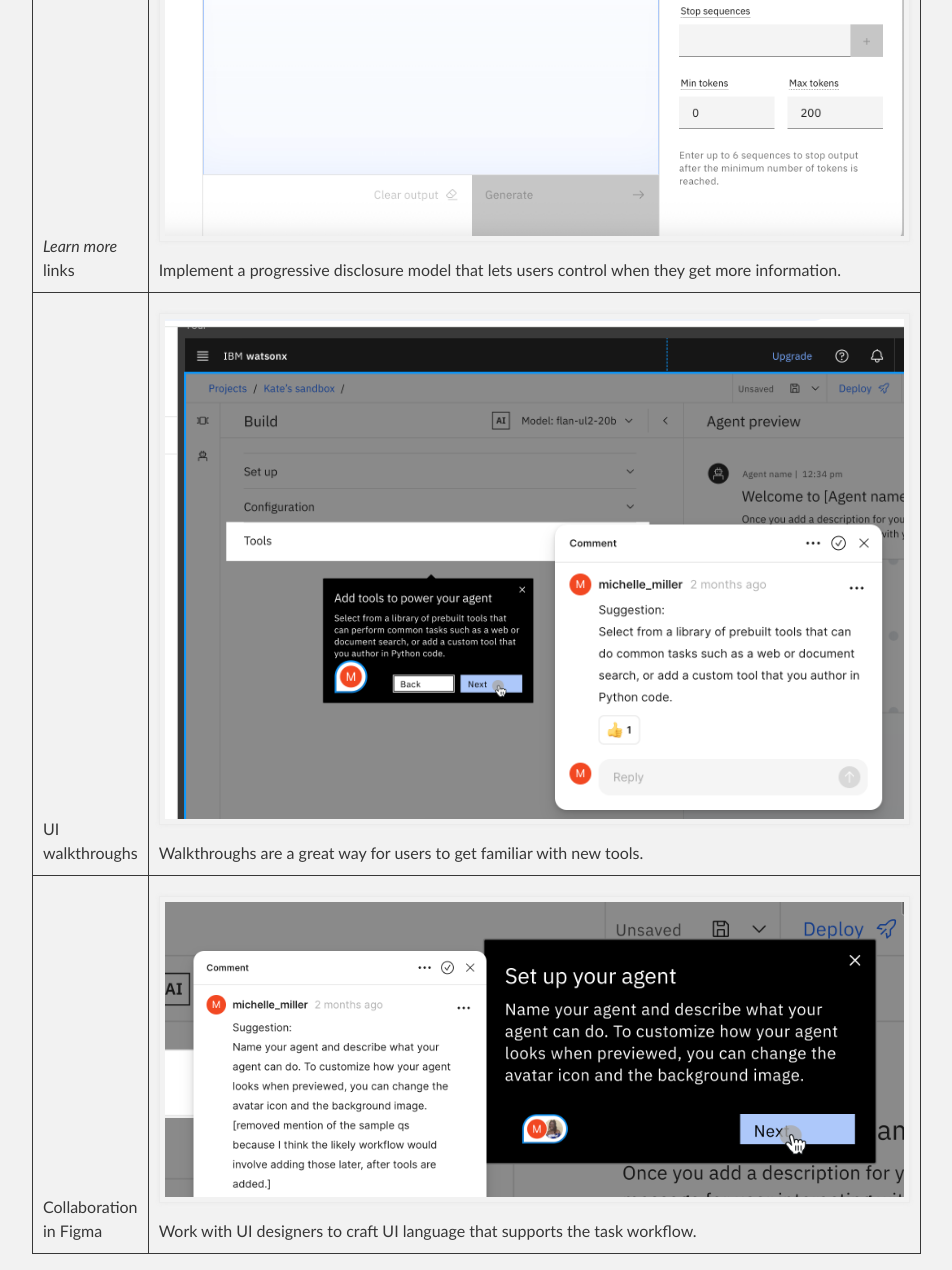
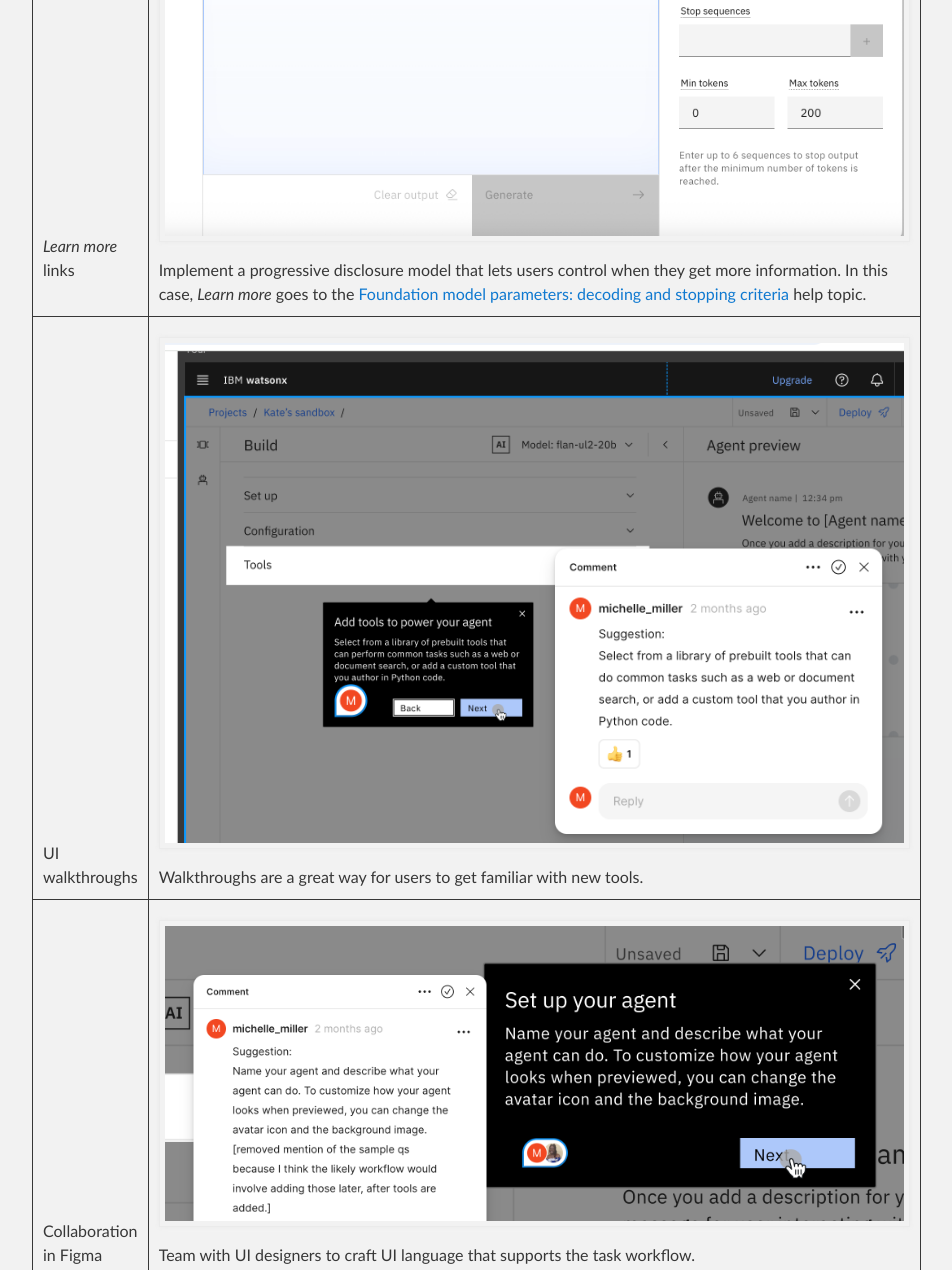
Before and after one commit to michelle-miller/michelle-miller.github.io, a Jekyll site: the page built from index.md, in a window 1280 px wide and 1400 px high, scrolled down 1628 px, cut to the strip 0-1270 px from the top of the window. Shown: the whole strip, without its empty margins (288-1240 px from the left). Built offline with Jekyll 4.4.1, drawn with Linux system fonts in a browser that asks for light colours; our own code applies the rules of GitHub Pages for plain Markdown files; some of the changed text lies outside the part shown.

Commit message:
small updates

```diff
--- a/index.md
+++ b/index.md
@@ -18,9 +18,9 @@ Find samples of help content for software users with various roles and experienc
 | UI content type | Examples |
 |:----------------|----------|
 | Tooltips | ![Foundation model benchmark summary](https://michelle-miller.github.io/samples/ui-help-metrics-def.png)<br/>Keep helpful information in reach whenever possible. |
-| *Learn more* links | ![Learn more link from the model parameters pane](https://michelle-miller.github.io/samples/progressive-disclosure-model-params.png)<br/>Implement a progressive disclosure model that lets users control when they get more information. |
+| *Learn more* links | ![Learn more link from the model parameters pane](https://michelle-miller.github.io/samples/progressive-disclosure-model-params.png)<br/>Implement a progressive disclosure model that lets users control when they get more information. In this case, *Learn more* goes to the [Foundation model parameters: decoding and stopping criteria](https://michelle-miller.github.io/samples/wx-llm-parameters-sample.pdf){:target="_blank"} help topic. |
 | UI walkthroughs | ![Comments for the designer about a description for an Agent Lab screen](https://michelle-miller.github.io/samples/agent-lab-add-tools.png) <br/>Walkthroughs are a great way for users to get familiar with new tools. |
-| Collaboration in Figma | ![language suggestions made to the designer in Figma](https://michelle-miller.github.io/samples/agent-lab-desc.png)<br/>Work with UI designers to craft UI language that supports the task workflow. |
+| Collaboration in Figma | ![language suggestions made to the designer in Figma](https://michelle-miller.github.io/samples/agent-lab-desc.png)<br/>Team with UI designers to craft UI language that supports the task workflow. |
 {: caption="UI content examples" caption-side="bottom"}
 
 ## User help
```
Also changed, not shown: other parts of index.md (+1 -1 lines).
